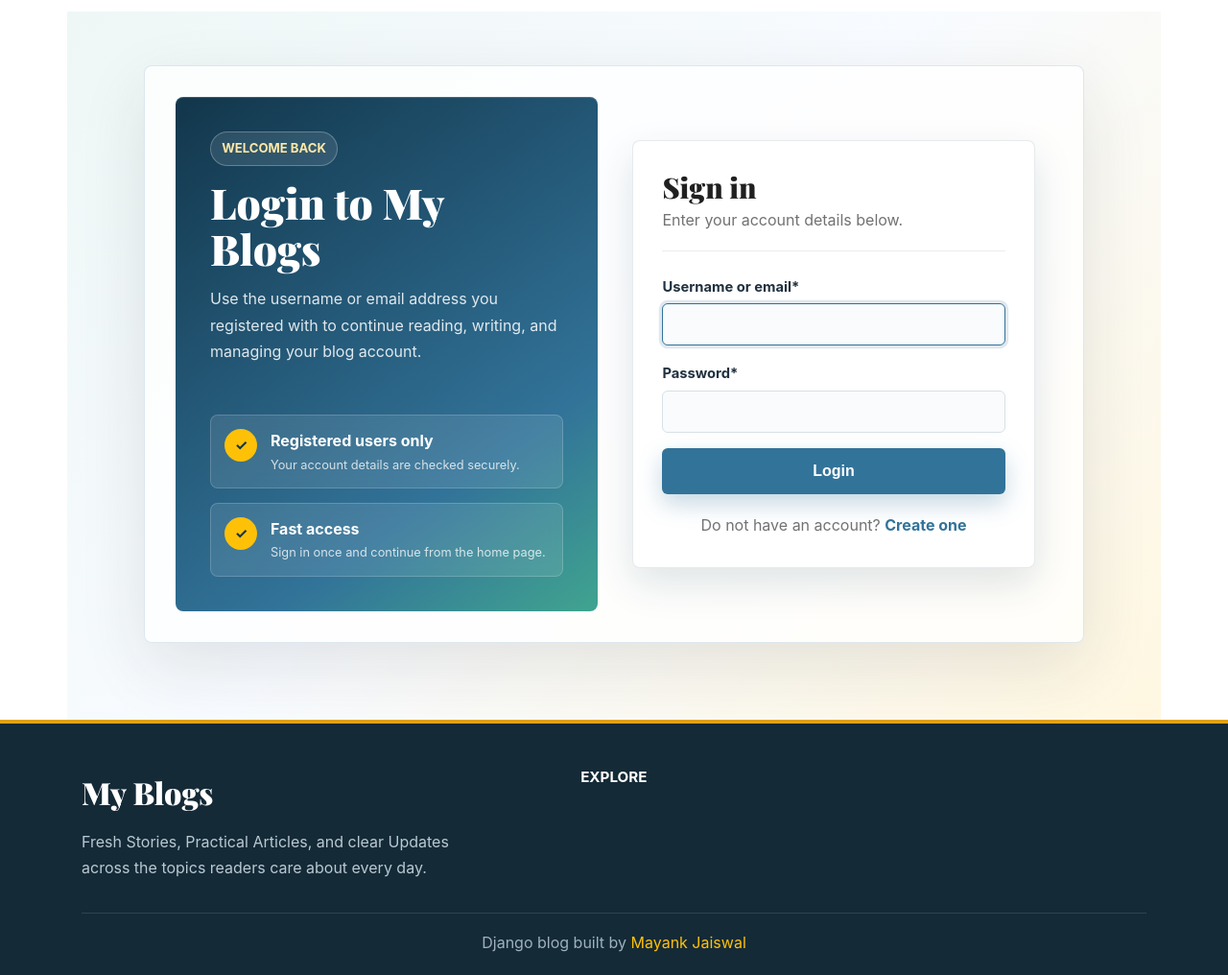
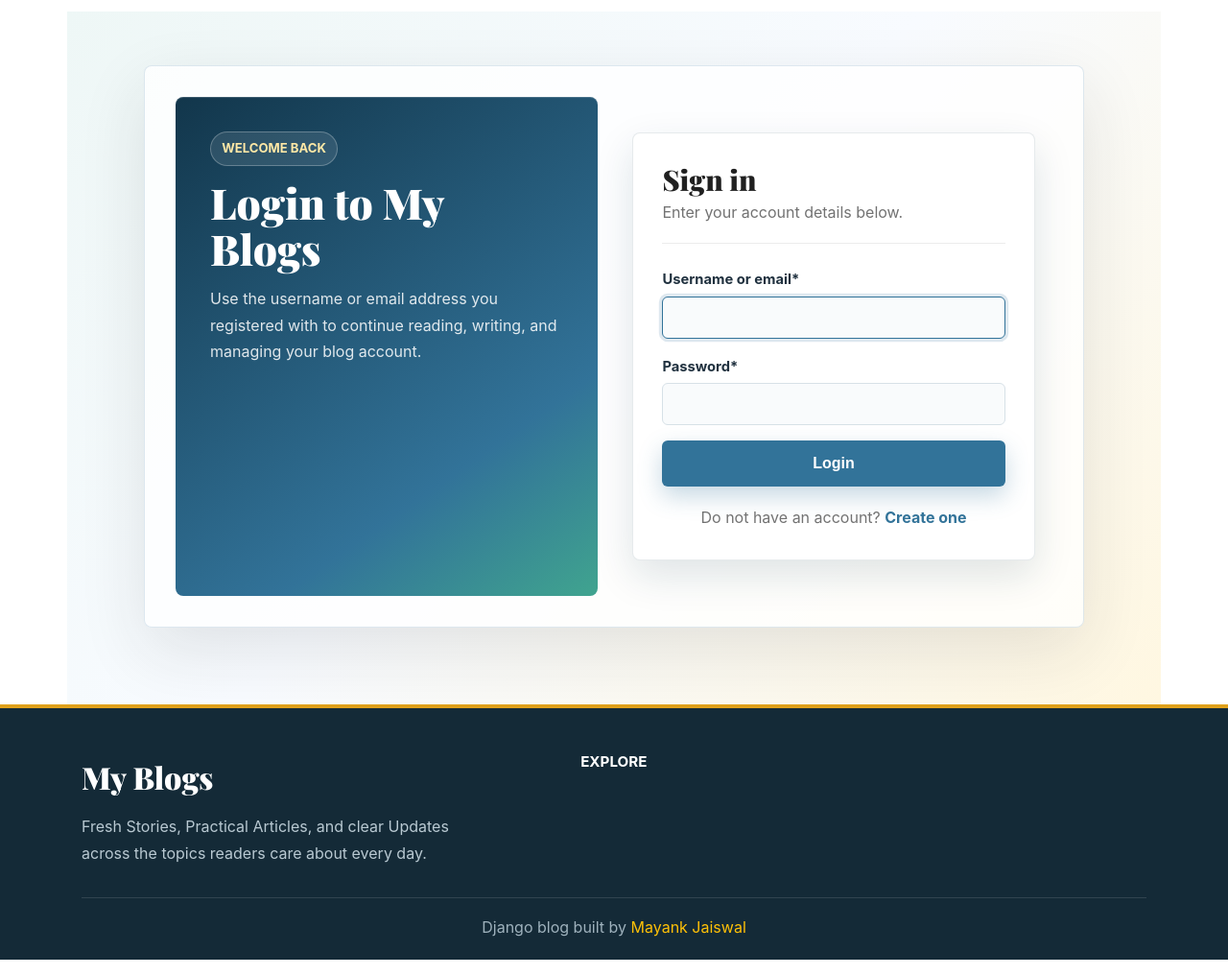
Before and after one commit to mayankjaiswall/my-blogs, a Django app: page /login/ in a window 1280 px wide. Shown: the part 95-1111 px from the top of the page at 96% size. Run offline with Django 4.2, Linux system fonts and the light colour scheme; data that the repository does not hold is empty; some libraries are stand-ins or nearby versions.

Commit message:
Update login.html

```diff
--- a/templates/login.html
+++ b/templates/login.html
@@ -12,7 +12,7 @@
         reading, writing, and managing your blog account.
       </p>
 
-      <div class="auth-highlights">
+      {% comment %} <div class="auth-highlights">
         <div class="auth-highlight">
           <span class="auth-highlight-icon">&check;</span>
           <div>
@@ -27,7 +27,7 @@
             <small>Sign in once and continue from the home page.</small>
           </div>
         </div>
-      </div>
+      </div> {% endcomment %}
     </div>
 
     <div class="auth-card">
```
